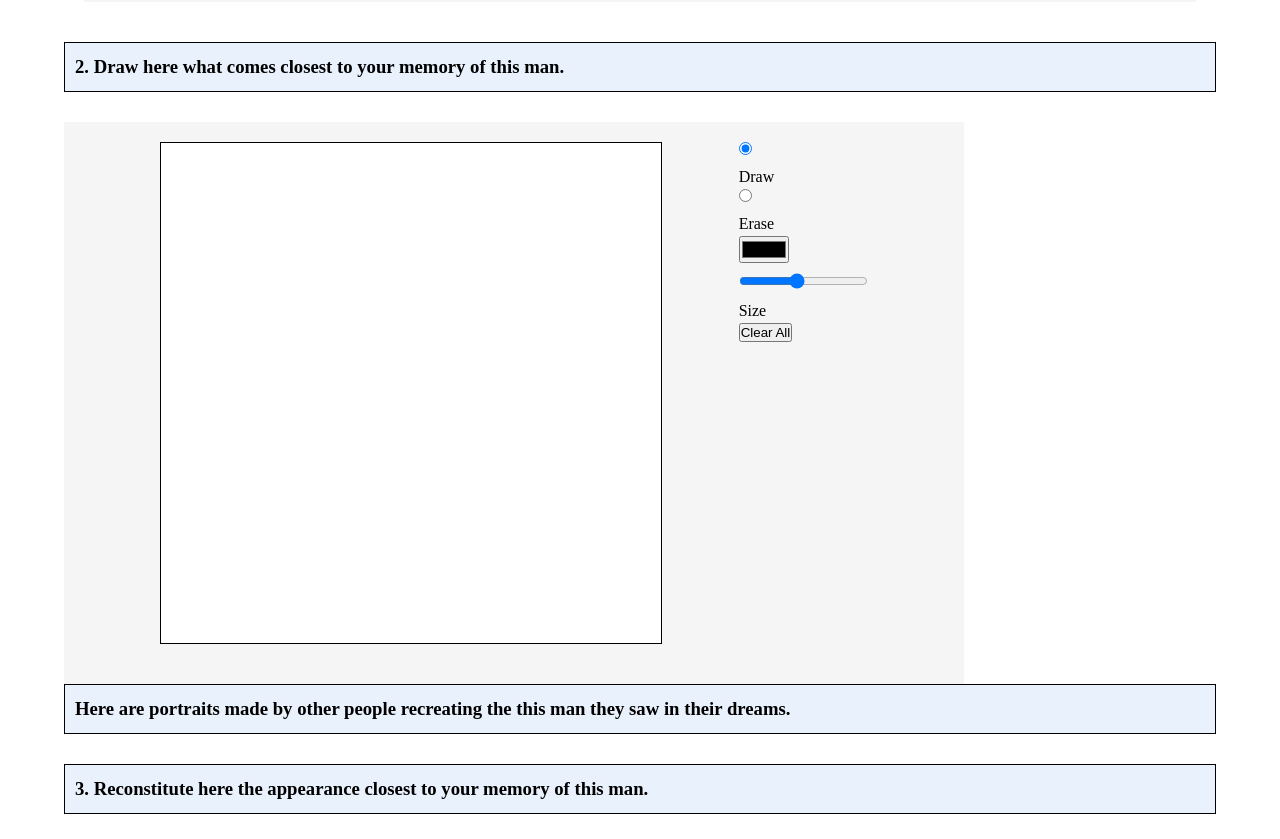
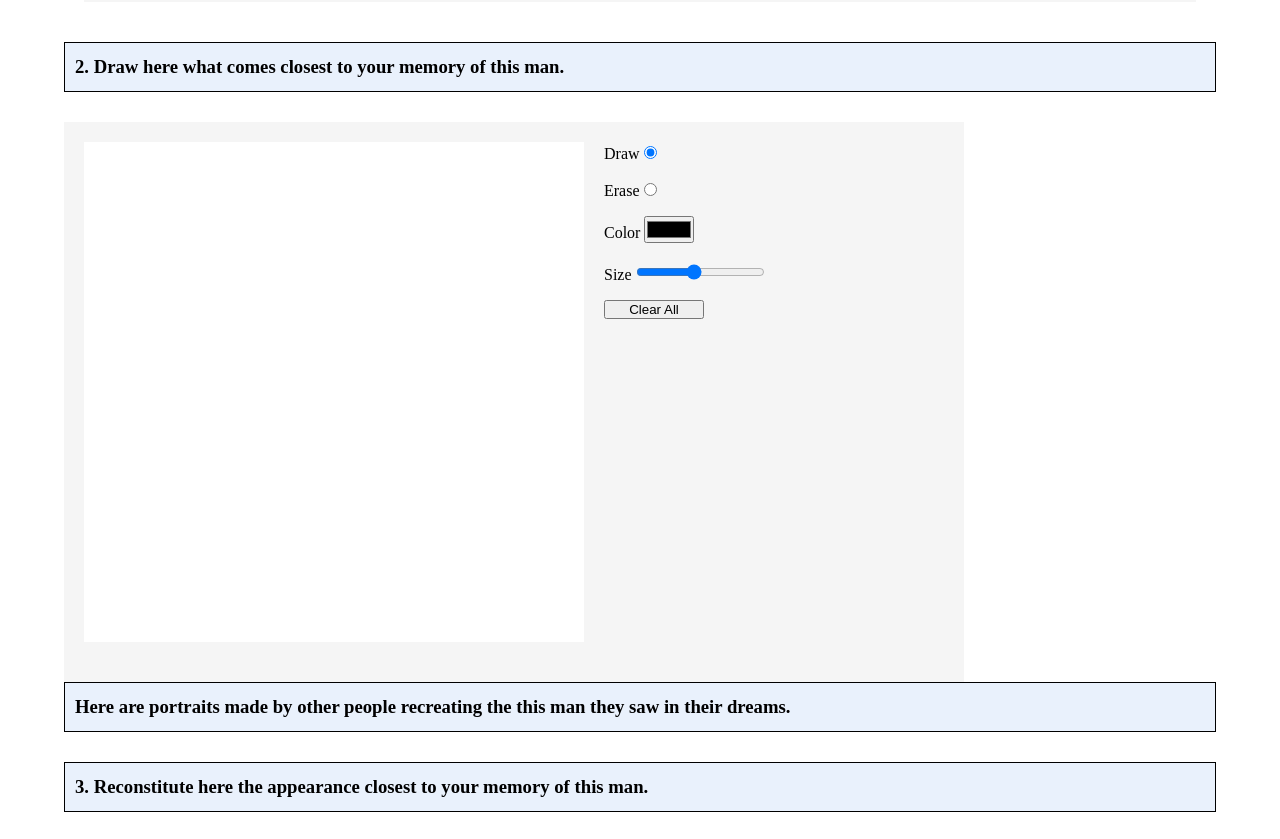
Before and after one commit to loizodwt/thisman2, a website: page src/report.html in a window 1280 px wide. Shown: the part 1000-1839 px from the top of the page. Drawn offline with nearby package versions, Linux system fonts and the light colour scheme; files that its build step writes are made by us from their sources.

Commit message:
betterpaint

```diff
--- a/src/report.html
+++ b/src/report.html
@@ -67,15 +67,25 @@
 <section class="section2-paint paint">
   <canvas id="canvas" class="paint__canvas"></canvas>
   <div class="controls">
-    <input type="radio" id="drawRadio" name="mode" value="draw" checked class="controls__radio">
-    <label for="drawRadio" class="controls__label">Draw</label>
+    <div>
+      <label for="drawRadio" class="controls__label">Draw</label>
+      <input type="radio" id="drawRadio" name="mode" value="draw" checked class="controls__radio">
+    </div>
 
-    <input type="radio" id="eraseRadio" name="mode" value="erase" class="controls__radio">
-    <label for="eraseRadio" class="controls__label">Erase</label>
+    <div>
+      <label for="eraseRadio" class="controls__label">Erase</label>
+      <input type="radio" id="eraseRadio" name="mode" value="erase" class="controls__radio">
+    </div>
 
-    <input type="color" id="colorPicker" class="controls__color-picker">
-    <input type="range" id="sizeSlider" class="controls__size-slider" min="1" max="10" value="5">
-    <label for="sizeSlider" class="controls__label">Size</label>
+    <div>
+      <label for="colorPicker" class="controls__label">Color</label>
+      <input type="color" id="colorPicker" class="controls__color-picker">
+    </div>
+
+    <div>
+      <label for="sizeSlider" class="controls__label">Size</label>
+      <input type="range" id="sizeSlider" class="controls__size-slider" min="1" max="10" value="5">
+    </div>
 
     <button id="clearBtn" class="controls__clear-button">Clear All</button>
   </div>
--- a/src/styles/components/_report.scss
+++ b/src/styles/components/_report.scss
@@ -23,7 +23,7 @@
 }
 
 .section1-report__textarea {
-  width: 100%;
+  width: 500px;
   height: 400px;
   resize: vertical;
 }
@@ -134,41 +134,39 @@
 
 
 
-
-
-
 .section2-paint {
   &.paint {
-    display: flex;
-    justify-content: space-evenly;
+    display: grid;
+    grid-template-columns: 1fr;
+    column-gap: 20px; /* Espacement entre les colonnes */
     background-color: #F5F5F5;
     padding: 20px;
     max-width: 900px;
 
     .paint__canvas {
       margin-bottom: 20px;
-      border: 1px solid #000; // Ajoutez les styles du canvas ici
       background-color: #ffffff;
     }
 
     .controls {
       display: flex;
       flex-direction: column;
-      align-items: flex-start;
 
       &__radio,
       &__color-picker,
       &__size-slider {
-        margin-bottom: 10px;
+        margin-bottom: 20px;
       }
+    }
+
+    @media screen and (min-width: 768px) {
+      grid-template-columns: 1fr 1fr;
+    }
+  }
+}
+
+.controls__clear-button {
+  width: 100px;
 
 
-    }
-
-        @media screen and (max-width: 768px) {
-        display: block;
-        justify-content: flex-start;
-        align-items:start;
-      }
-  }
 }
```
